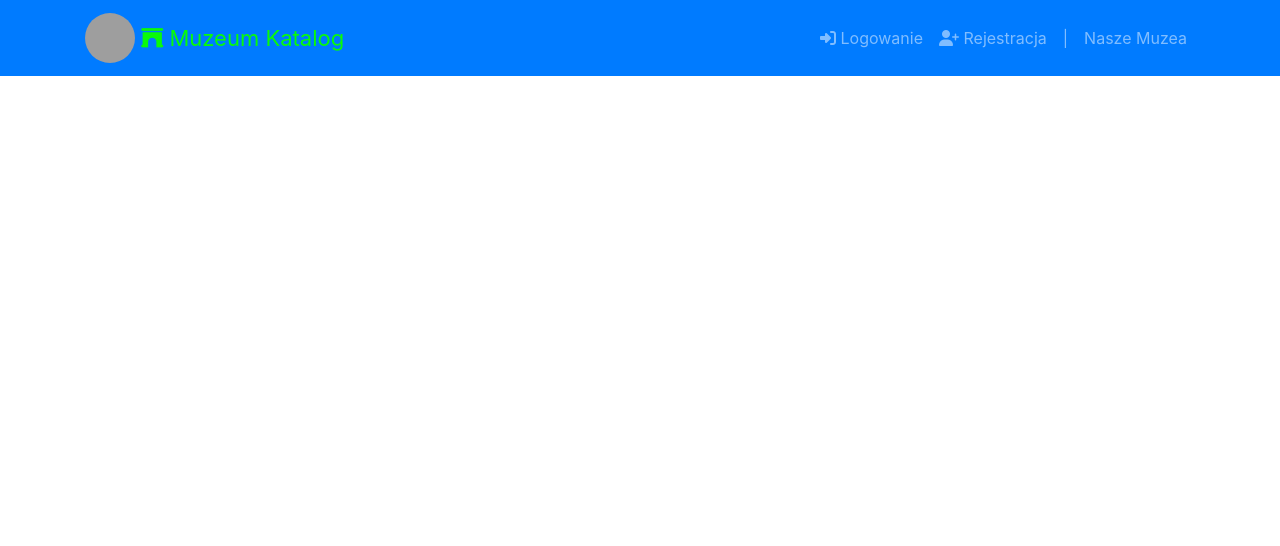
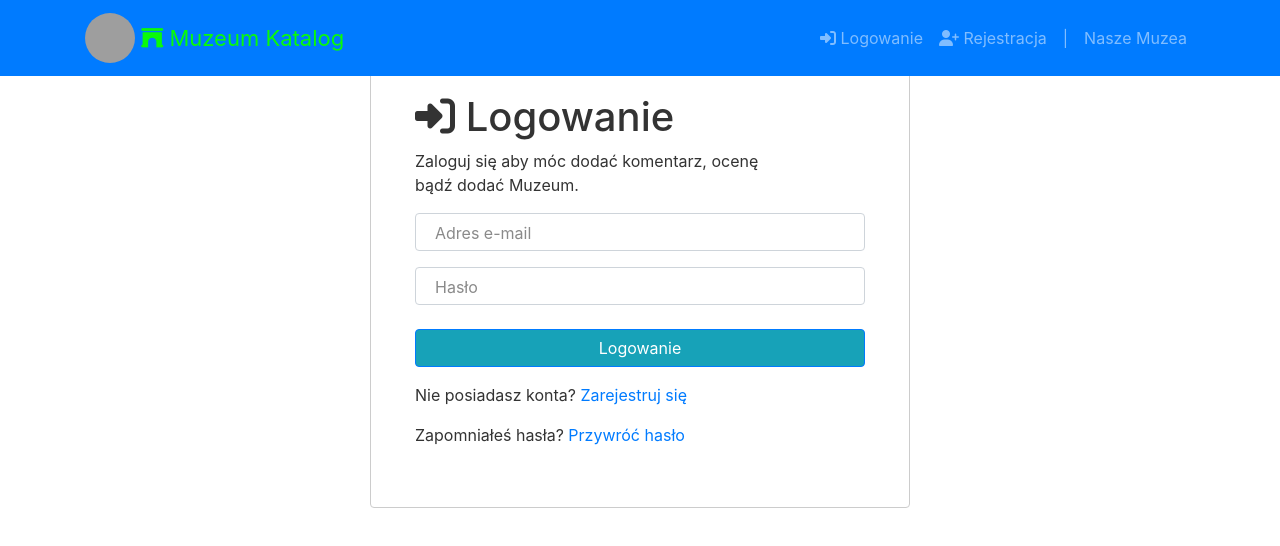
Before and after one commit to Ksz-K/muzeum-katalog, a React (Create React App) app: page /login in a window 1280 px wide. Shown: the top 546 px of the page. Built offline with nearby package versions, Linux system fonts and the light colour scheme; grey boxes are pictures that could not be loaded.

Commit message:
Alert system added

```diff
--- a/src/App.css
+++ b/src/App.css
@@ -3,7 +3,7 @@
   --dark-color: #343a40;
   --light-color: #f4f4f4;
   --danger-color: #dc3545;
-  --success-color: #28a745;
+  --success-color: #09fb09;
 }
 
 img {
@@ -34,7 +34,7 @@ img {
 .logo {
   display: flex;
   align-items: center;
-  color: #09fb09 !important;
+  color: var(--success-color) !important;
 }
 .logo img {
   width: 50px;
@@ -49,3 +49,80 @@ img {
 .forLink link:hover {
   color: red !important;
 }
+
+/* Forms */
+
+form div {
+  position: relative;
+}
+
+form div label {
+  position: absolute;
+  top: 0.5rem;
+  left: 1.25rem;
+  pointer-events: none;
+  color: #8a8a8a;
+  font-size: 1rem;
+  transition: transform 777ms ease-out, font-size 888ms ease-out;
+}
+
+input:not([type="radio"]):focus ~ label {
+  top: 0.4rem;
+  font-size: 0.4rem;
+  letter-spacing: 3px;
+  font-weight: bold;
+}
+
+input:focus {
+  outline: none;
+}
+
+/* Alert */
+.btn-primary,
+.bg-primary,
+.badge-primary,
+.alert-primary {
+  background: var(--primary-color);
+  color: #fff;
+}
+
+.btn-light,
+.bg-light,
+.badge-light,
+.alert-light {
+  background: var(--light-color);
+  color: #333;
+}
+
+.btn-dark,
+.bg-dark,
+.badge-dark,
+.alert-dark {
+  background: var(--dark-color);
+  color: #fff;
+}
+
+.btn-danger,
+.bg-danger,
+.badge-danger,
+.alert-danger {
+  background: var(--danger-color);
+  color: #fff;
+}
+
+.btn-success,
+.bg-success,
+.badge-success,
+.alert-success {
+  background: var(--success-color);
+  color: #fff;
+}
+
+.btn-white,
+.bg-white,
+.badge-white,
+.alert-white {
+  background: #fff;
+  color: #333;
+  border: #ccc solid 1px;
+}
--- a/src/App.js
+++ b/src/App.js
@@ -7,6 +7,7 @@ import Login from "./components/auth/Login";
 import ManageAccount from "./components/auth/ManageAccount";
 import ResetPassword from "./components/auth/ResetPassword";
 import UpdatePassword from "./components/auth/UpdatePassword";
+import Alert from "./components/layout/Alert";
 
 import "./App.css";
 
@@ -16,6 +17,7 @@ const App = () => {
       <Fragment>
         <Navbar />
         <Route exact path="/" component={Landing} />
+        <Alert />
         <Switch>
           <Route exact path="/register" component={Register} />
           <Route exact path="/login" component={Login} />
--- /dev/null
+++ b/src/actions/alert.js
@@ -0,0 +1,17 @@
+import { SET_ALERT, REMOVE_ALERT } from "./types";
+
+export const setAlert = (msg, alertType, showTime = 3456) => (dispatch) => {
+  const id = Date.now().toString(36);
+
+  dispatch({
+    type: SET_ALERT,
+    payload: { msg, alertType, id },
+  });
+
+  setTimeout(() => {
+    dispatch({
+      type: REMOVE_ALERT,
+      payload: id,
+    });
+  }, showTime);
+};
--- /dev/null
+++ b/src/actions/types.js
@@ -0,0 +1,2 @@
+export const SET_ALERT = "SET_ALERT";
+export const REMOVE_ALERT = "REMOVE_ALERT";
--- a/src/components/auth/Login.js
+++ b/src/components/auth/Login.js
@@ -1,7 +1,92 @@
-import React from "react";
+import React, { useState } from "react";
+import { Link } from "react-router-dom";
 
 const Login = () => {
-  return <div>Login</div>;
+  const [formData, setFormData] = useState({
+    email: "",
+    password: "",
+  });
+
+  const { email, password } = formData;
+
+  const onChange = (e) => {
+    setFormData({ ...formData, [e.target.name]: e.target.value });
+  };
+
+  const onSubmit = async (e) => {
+    e.preventDefault();
+    console.log(formData);
+  };
+  return (
+    <section className="form mt-5">
+      <div className="container">
+        <div className="row">
+          <div className="col-md-6 m-auto">
+            <div className="card bg-white p-4 mb-4">
+              <div className="card-body">
+                <h1>
+                  <i className="fas fa-sign-in-alt"></i> Logowanie
+                </h1>
+                <p>
+                  Zaloguj się aby móc dodać komentarz, ocenę <br></br>bądź dodać
+                  Muzeum.
+                </p>
+                <form onSubmit={(e) => onSubmit(e)}>
+                  <div className="form-group">
+                    <input
+                      type="email"
+                      name="email"
+                      value={email}
+                      onChange={(e) => onChange(e)}
+                      className="form-control"
+                      required
+                    />{" "}
+                    <label style={email ? { display: "none" } : {}}>
+                      Adres e-mail
+                    </label>
+                  </div>
+                  <div className="form-group mb-4">
+                    <input
+                      type="password"
+                      name="password"
+                      value={password}
+                      onChange={(e) => onChange(e)}
+                      className="form-control"
+                      required
+                    />{" "}
+                    <label style={password ? { display: "none" } : {}}>
+                      Hasło
+                    </label>
+                  </div>
+                  <div className="form-group">
+                    <input
+                      type="submit"
+                      value="Logowanie"
+                      className="btn btn-primary btn-block"
+                    />
+                  </div>
+                </form>
+                <p>
+                  {" "}
+                  Nie posiadasz konta?{" "}
+                  <Link to="/register" style={{ textDecoration: "none" }}>
+                    Zarejestruj się
+                  </Link>
+                </p>
+                <p>
+                  {" "}
+                  Zapomniałeś hasła?{" "}
+                  <Link to="/resetpassword" style={{ textDecoration: "none" }}>
+                    Przywróć hasło
+                  </Link>
+                </p>
+              </div>
+            </div>
+          </div>
+        </div>
+      </div>
+    </section>
+  );
 };
 
 export default Login;
--- a/src/components/auth/Register.js
+++ b/src/components/auth/Register.js
@@ -1,8 +1,10 @@
 import React, { useState } from "react";
+import { connect } from "react-redux";
 import { Link } from "react-router-dom";
-import axios from "axios";
+import { setAlert } from "../../actions/alert";
+import PropTypes from "prop-types";
 
-const Register = () => {
+const Register = ({ setAlert }) => {
   const [formData, setFormData] = useState({
     name: "",
     email: "",
@@ -21,26 +23,9 @@ const Register = () => {
     e.preventDefault();
     if (password !== password2) {
       console.log("Password do not match");
+      setAlert("Hasła nie zgadzają się", "danger");
     } else {
-      const newUser = {
-        name,
-        email,
-        password,
-        role,
-      };
-      try {
-        const config = {
-          headers: {
-            "Content-Type": "application/json",
-          },
-        };
-        const body = JSON.stringify(newUser);
-
-        const res = await axios.post("/api/v1/auth/register", body, config);
-        console.log(res.data);
-      } catch (err) {
-        console.error(err.response.data);
-      }
+      console.log("OK");
     }
   };
   return (
@@ -54,61 +39,63 @@ const Register = () => {
                   <i className="fas fa-user-plus"></i> Rejestracja
                 </h1>
                 <p>
-                  Zarejestruj się aby dodać muzeum (Muzealnik) badź opinię
-                  (Zwiedzający)
+                  Zarejestruj się aby dodać muzeum (Muzealnik) <br></br> badź
+                  opinię (Zwiedzający)
                 </p>
                 <form onSubmit={(e) => onSubmit(e)}>
-                  <div className="form-group">
-                    <label htmlFor="name">Imię</label>
+                  <div className="form-group anim">
                     <input
                       type="text"
                       name="name"
                       value={name}
                       onChange={(e) => onChange(e)}
                       className="form-control"
-                      placeholder="Proszę podać imię"
                       required
                     />
+                    <label style={name ? { display: "none" } : {}}>Imię</label>
                   </div>
                   <div className="form-group">
-                    <label htmlFor="email">Adres e-mail</label>
                     <input
                       type="email"
                       name="email"
                       value={email}
                       onChange={(e) => onChange(e)}
                       className="form-control"
-                      placeholder="Twój e-mail"
                       required
-                    />
+                    />{" "}
+                    <label style={email ? { display: "none" } : {}}>
+                      Adres e-mail
+                    </label>
                   </div>
                   <div className="form-group">
-                    <label htmlFor="password">Hasło</label>
                     <input
                       type="password"
                       name="password"
                       value={password}
                       onChange={(e) => onChange(e)}
                       className="form-control"
-                      placeholder="Wpisz hasło"
                       pattern="(?=.*\d)(?=.*[a-z])(?=.*[A-Z]).{8,}"
                       title="Hasło musi zawierać minimum 1 cyfrę, jedną małą literę, jedną wielką literę i być nie krótsze niż 8 znaków."
                       required
-                    />
+                    />{" "}
+                    <label style={password ? { display: "none" } : {}}>
+                      Hasło
+                    </label>
                   </div>
                   <div className="form-group mb-4">
-                    <label htmlFor="password2">Powtórz hasło</label>
                     <input
                       type="password"
                       name="password2"
                       value={password2}
                       onChange={(e) => onChange(e)}
                       className="form-control"
-                      placeholder="Potwierdź hasło"
                       pattern="(?=.*\d)(?=.*[a-z])(?=.*[A-Z]).{8,}"
                       title="Hasło musi zawierać minimum 1 cyfrę, jedną małą literę, jedną wielką literę i być nie krótsze niż 8 znaków."
                       required
-                    />
+                    />{" "}
+                    <label style={password2 ? { display: "none" } : {}}>
+                      Powtórz hasło
+                    </label>
                   </div>
 
                   <div className="card card-body mb-3">
@@ -122,9 +109,9 @@ const Register = () => {
                         checked={formData.role === "user"}
                         onChange={(e) => onChange(e)}
                       />
-                      <label className="form-check-label">
+                      <div className="form-check-label">
                         Zwiedzający (aby dodawać opinie)
-                      </label>
+                      </div>
                     </div>
                     <div className="form-check">
                       <input
@@ -135,9 +122,9 @@ const Register = () => {
                         checked={formData.role === "publisher"}
                         onChange={(e) => onChange(e)}
                       />
-                      <label className="form-check-label">
+                      <div className="form-check-label">
                         Muzealnik (aby dodać Muzeum)
-                      </label>
+                      </div>
                     </div>
                   </div>
                   <div className="form-group">
@@ -165,4 +152,8 @@ const Register = () => {
   );
 };
 
-export default Register;
+Register.propTypes = {
+  setAlert: PropTypes.func.isRequired,
+};
+
+export default connect(null, { setAlert })(Register);
--- a/src/components/auth/ResetPassword.js
+++ b/src/components/auth/ResetPassword.js
@@ -1,7 +1,61 @@
-import React from "react";
+import React, { useState } from "react";
+import { Link } from "react-router-dom";
 
 const ResetPassword = () => {
-  return <div>Reset Password</div>;
+  const [formData, setFormData] = useState({
+    email: "",
+  });
+
+  const { email } = formData;
+
+  const onChange = (e) => {
+    setFormData({ ...formData, [e.target.name]: e.target.value });
+  };
+
+  const onSubmit = async (e) => {
+    e.preventDefault();
+    console.log(email);
+  };
+  return (
+    <section className="container mt-5">
+      <div className="row">
+        <div className="col-md-8 m-auto">
+          <div className="card bg-white py-2 px-4">
+            <div className="card-body">
+              <Link to="/login">Powrót do strony logowania</Link>
+              <h1 className="mb-2">Zresetuj hasło</h1>
+              <p>
+                {" "}
+                Wpisz adres email, który został użyty podczas rejestracji do
+                serwisu.
+              </p>
+              <form onSubmit={(e) => onSubmit(e)}>
+                <div className="form-group">
+                  <input
+                    type="email"
+                    name="email"
+                    value={email}
+                    onChange={(e) => onChange(e)}
+                    className="form-control"
+                  />{" "}
+                  <label style={email ? { display: "none" } : {}}>
+                    Adres e-mail
+                  </label>
+                </div>
+                <div className="form-group">
+                  <input
+                    type="submit"
+                    value="Reset hasła"
+                    className="btn btn-dark btn-block"
+                  />
+                </div>
+              </form>
+            </div>
+          </div>
+        </div>
+      </div>
+    </section>
+  );
 };
 
 export default ResetPassword;
--- a/src/index.js
+++ b/src/index.js
@@ -1,5 +1,12 @@
 import React from "react";
 import ReactDOM from "react-dom";
 import App from "./App";
+import { Provider } from "react-redux";
+import store from "./store";
 
-ReactDOM.render(<App />, document.getElementById("root"));
+ReactDOM.render(
+  <Provider store={store}>
+    <App />
+  </Provider>,
+  document.getElementById("root")
+);
--- /dev/null
+++ b/src/reducers/alert.js
@@ -0,0 +1,17 @@
+import { SET_ALERT, REMOVE_ALERT } from "../actions/types";
+
+const initialState = [];
+
+export default function (state = initialState, action) {
+  const { type, payload } = action;
+
+  switch (type) {
+    case SET_ALERT:
+      return [...state, payload];
+    case REMOVE_ALERT:
+      return state.filter((alert) => alert.id !== payload);
+
+    default:
+      return state;
+  }
+}
--- /dev/null
+++ b/src/reducers/index.js
@@ -0,0 +1,6 @@
+import { combineReducers } from "redux";
+import alert from "./alert";
+
+export default combineReducers({
+  alert,
+});
--- /dev/null
+++ b/src/store.js
@@ -0,0 +1,16 @@
+import { createStore, applyMiddleware } from "redux";
+import { composeWithDevTools } from "redux-devtools-extension";
+import thunk from "redux-thunk";
+import rootReducer from "./reducers";
+
+const initialState = {};
+
+const middleware = [thunk];
+
+const store = createStore(
+  rootReducer,
+  initialState,
+  composeWithDevTools(applyMiddleware(...middleware))
+);
+
+export default store;
```
Also changed, not shown: src/components/layout/Alert.js (added, +26 -0 lines).
